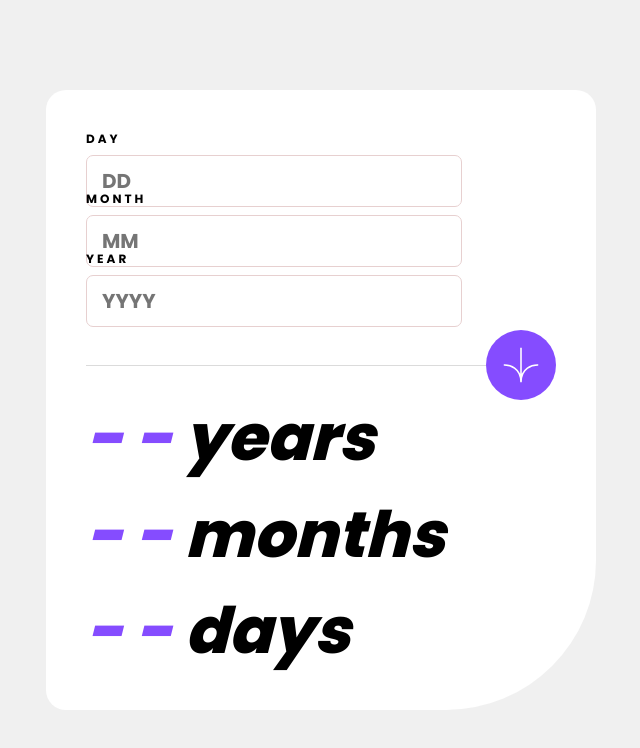
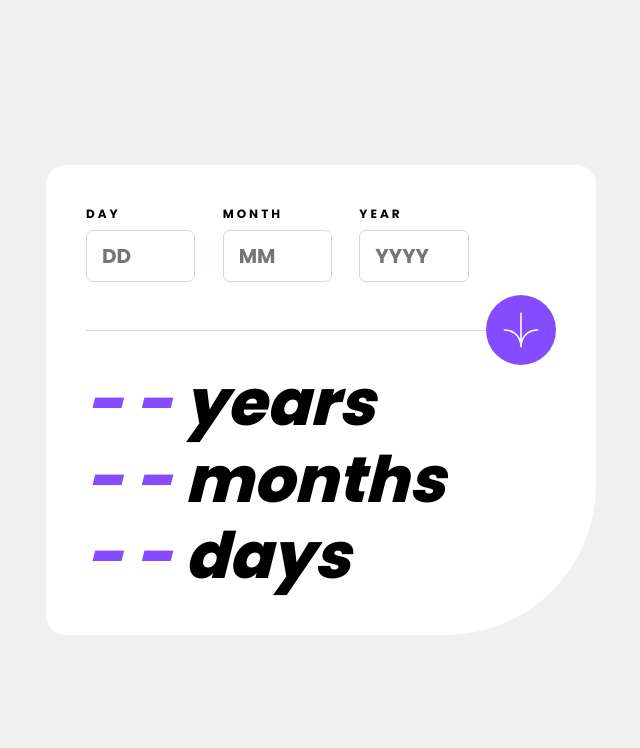
Before and after one commit to Kansoldev/Age-calculator-FEM, a React (Vite) app: page / in a window 1280 px wide. Shown: the top 748 px of the page, without its empty margins (319-959 px from the left). Built offline with nearby package versions, Linux system fonts and the light colour scheme.

Commit message:
Update logic to handle date calculation

```diff
--- a/src/App.jsx
+++ b/src/App.jsx
@@ -52,9 +52,9 @@ const App = () => {
     e.preventDefault();
 
     const { day, month, year } = formValues;
-    const dayError = validateFormFields("day", day, 31);
-    const monthError = validateFormFields("month", month, 12);
-    const yearError =
+    const dayErr = validateFormFields("day", day, 31);
+    const monthErr = validateFormFields("month", month, 12);
+    const yearErr =
       year == ""
         ? "This field is required"
         : isNaN(year) || year > currentYear
@@ -64,25 +64,55 @@ const App = () => {
     setFormErrors((prevState) => {
       const newFormErrors = {
         ...prevState,
-        dayErr: dayError,
-        monthErr: monthError,
-        yearErr: yearError,
+        dayErr,
+        monthErr,
+        yearErr,
       };
 
       return newFormErrors;
     });
 
-    if (dayError == "" && monthError == "" && yearError == "") {
+    // Validate the date if there are no errors
+    if (dayErr === "" && monthErr === "" && yearErr === "") {
+      let noOfMonths = 0;
+      let noOfDays = 0;
+      const currentDate = dayjs();
       const inputDate = dayjs(`${year}-${month}-${day}`);
-      const checkValidDate = dayjs(inputDate, "YYYY-MM-DD", true).isValid();
+      const checkValidDate = dayjs(
+        `${year}-${month}-${day}`,
+        "YYYY-MM-DD",
+        true
+      ).isValid();
 
       if (!checkValidDate) {
-        console.log("invalid date");
+        setFormErrors((prevState) => {
+          const newFormErrors = {
+            ...prevState,
+            dayErr: "Date is invalid",
+          };
+
+          return newFormErrors;
+        });
+
+        return false;
+      }
+
+      if (inputDate.month() > currentDate.month()) {
+        noOfMonths = 12 - (inputDate.month() - currentDate.month());
       } else {
-        const currentDate = dayjs(new Date());
-        const dayDiff = currentDate.diff(inputDate, "day");
-        const monthDiff = currentDate.diff(inputDate, "month");
-        const yearDiff = currentDate.diff(inputDate, "year");
+        noOfMonths = inputDate.month() - currentDate.month();
+      }
+
+      if (inputDate.date() > currentDate.date()) {
+        noOfDays =
+          inputDate.daysInMonth() - inputDate.date() + currentDate.date();
+      } else {
+        noOfDays = inputDate.date() - currentDate.date();
+      }
+
+      const yearDiff = Math.abs(inputDate.diff(currentDate, "year"));
+      const monthDiff = Math.abs(noOfMonths);
+      const dayDiff = Math.abs(noOfDays);
 
       setOutput((prevState) => {
         const newOutput = {
@@ -94,20 +124,14 @@ const App = () => {
 
         return newOutput;
       });
-
-        console.log({
-          day: dayDiff,
-          month: monthDiff,
-          year: yearDiff,
-        });
-      }
     }
   }
 
   return (
     <>
-      <div className="age-container">
-        <form onSubmit={handleSubmit} className="calculate-age-form">
+      <main className="age-container">
+        <form onSubmit={handleSubmit}>
+          <div className="form-container">
             <div className="input-group">
               <label
                 htmlFor="day"
@@ -119,27 +143,14 @@ const App = () => {
               <input
                 type="text"
                 id="day"
-              className={formErrors.dayErr ? "form-error" : ""}
+                className={formErrors.dayErr ? "input-error" : ""}
                 name="day"
                 value={formValues.dayErr}
                 onChange={handleFormValues}
                 placeholder="DD"
-              maxLength={2}
-              inputMode="numeric"
               />
 
-            <span
-              style={{
-                fontSize: 12,
-                fontStyle: "italic",
-                display: "inline-block",
-                marginTop: 8,
-                color: "hsl(0, 100%, 67%)",
-                fontWeight: 500,
-              }}
-            >
-              {formErrors.dayErr}
-            </span>
+              <span>{formErrors.dayErr}</span>
             </div>
 
             <div className="input-group">
@@ -153,25 +164,14 @@ const App = () => {
               <input
                 type="text"
                 id="month"
-              className={formErrors.monthErr ? "form-error" : ""}
+                className={formErrors.monthErr ? "input-error" : ""}
                 name="month"
                 value={formValues.month}
                 onChange={handleFormValues}
                 placeholder="MM"
               />
 
-            <span
-              style={{
-                fontSize: 12,
-                fontStyle: "italic",
-                display: "inline-block",
-                marginTop: 8,
-                color: "hsl(0, 100%, 67%)",
-                fontWeight: 500,
-              }}
-            >
-              {formErrors.monthErr}
-            </span>
+              <span>{formErrors.monthErr}</span>
             </div>
 
             <div className="input-group">
@@ -185,42 +185,30 @@ const App = () => {
               <input
                 type="text"
                 id="year"
-              className={formErrors.yearErr ? "form-error" : ""}
+                className={formErrors.yearErr ? "input-error" : ""}
                 name="year"
                 value={formValues.yearErr}
                 onChange={handleFormValues}
                 placeholder="YYYY"
               />
 
-            <span
-              style={{
-                fontSize: 12,
-                fontStyle: "italic",
-                display: "inline-block",
-                marginTop: 8,
-                color: "hsl(0, 100%, 67%)",
-                fontWeight: 500,
-              }}
-            >
-              {formErrors.yearErr}
-            </span>
+              <span>{formErrors.yearErr}</span>
+            </div>
           </div>
 
-          <div className="button-container" style={{ marginTop: 20 }}>
-            <button className="submit-btn" style={{ cursor: "pointer" }}>
+          <div className="button-container">
+            <button type="submit" className="submit-btn">
               <img src={image} alt="" />
             </button>
           </div>
         </form>
-
-        {/* <div id="line"></div> */}
 
         <div id="result">
           <h2>
             <span>{output.year}</span> years
           </h2>
 
-          <h2 style={{ marginBlock: "20px" }}>
+          <h2>
             <span>{output.month}</span> months
           </h2>
 
@@ -228,7 +216,7 @@ const App = () => {
             <span>{output.day}</span> days
           </h2>
         </div>
-      </div>
+      </main>
     </>
   );
 };
```
Lines whose indentation alone changed are shown as unchanged.
